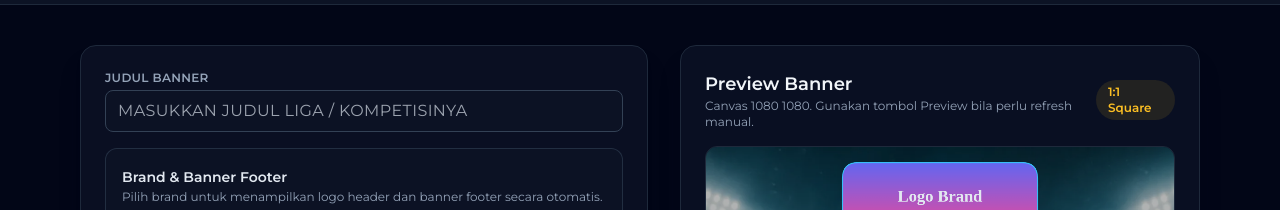
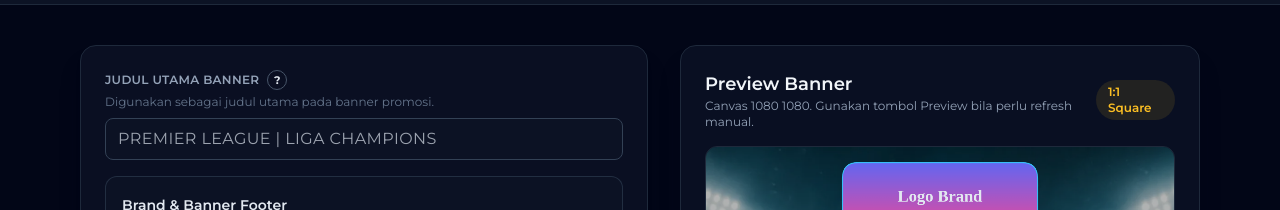
Before and after one commit to haloficate-techies/par_generante, a React (Vite) app: page / in a window 1280 px wide. Shown: the part 236-446 px from the top of the page. Built offline with nearby package versions, Linux system fonts and the light colour scheme; no server answers.

Commit message:
Pembedaan placeholder tiap mode dan pembenahan tampilan inputer judul banner

```diff
--- a/src/App.jsx
+++ b/src/App.jsx
@@ -375,6 +375,7 @@ const App = () => {
     activeSubMenu,
     activeMatchCount,
     activeMode,
+    activeModeConfig,
     leagueLogoSrc,
     togelPool,
     setTogelPool,
--- a/src/app/config/modules/mode/mode.config.js
+++ b/src/app/config/modules/mode/mode.config.js
@@ -25,6 +25,11 @@ export const MODE_CONFIG = [
     label: "Sepak Bola",
     title: "Football Banner Generator",
     subtitle: "Buat banner jadwal sepakbola berukuran 1080 x 1080 dengan cepat.",
+    titlePlaceholder: "Premier League | Liga Champions",
+    teamPlaceholders: {
+      home: "Contoh: Manchester City",
+      away: "Contoh: Liverpool FC",
+    },
     pageBackgroundClass: "bg-slate-950",
     subMenus: [
       { id: "schedule", label: "Jadwal" },
@@ -38,6 +43,11 @@ export const MODE_CONFIG = [
     label: "Bola Basket",
     title: "Basketball Banner Generator",
     subtitle: "Layout sama sementara, siap untuk penyesuaian konten basket.",
+    titlePlaceholder: "NBA | EuroLeague",
+    teamPlaceholders: {
+      home: "Contoh: Los Angeles Lakers",
+      away: "Contoh: Boston Celtics",
+    },
     pageBackgroundClass: "bg-gradient-to-br from-orange-950 via-slate-950 to-slate-950",
     subMenus: [{ id: "schedule", label: "Jadwal" }],
     defaultSubMenuId: "schedule",
@@ -47,6 +57,11 @@ export const MODE_CONFIG = [
     label: "E-Sports",
     title: "E-Sports Banner Generator",
     subtitle: "Gunakan template ini untuk jadwal turnamen gim favoritmu.",
+    titlePlaceholder: "Valorant Masters | ESL Pro League",
+    teamPlaceholders: {
+      home: "Contoh: Team Liquid",
+      away: "Contoh: Fnatic",
+    },
     pageBackgroundClass: "bg-slate-950",
     subMenus: [{ id: "schedule", label: "Jadwal" }],
     defaultSubMenuId: "schedule",
@@ -56,6 +71,7 @@ export const MODE_CONFIG = [
     label: "Togel",
     title: "Togel Banner Generator",
     subtitle: "Template siap pakai untuk informasi keluaran dan jadwal togel.",
+    titlePlaceholder: "Pasaran Hongkong | Live Draw",
     pageBackgroundClass: "bg-slate-950",
     subMenus: [],
     defaultSubMenuId: "",
@@ -65,6 +81,7 @@ export const MODE_CONFIG = [
     label: "Raffle",
     title: "Raffle Banner Generator",
     subtitle: "Siapkan banner pengumuman raffle dengan cepat.",
+    titlePlaceholder: "Raffle Spesial | Hadiah Utama",
     pageBackgroundClass: "bg-slate-950",
     subMenus: [],
     defaultSubMenuId: "",
--- a/src/components/MatchListForm.jsx
+++ b/src/components/MatchListForm.jsx
@@ -66,6 +66,7 @@ const MatchListForm = ({
   onMatchCountChange,
   matchCountOptions = [],
   activeMode,
+  activeModeConfig,
   togelPool,
   onTogelPoolChange,
   togelPoolVariant,
@@ -170,6 +171,7 @@ const MatchListForm = ({
         <BannerMetadataSection
           showTitleField={shouldShowTitleField}
           title={title}
+          titlePlaceholder={activeModeConfig?.titlePlaceholder}
           onTitleChange={onTitleChange}
           brandLogoSrc={brandLogoSrc}
           footerSrc={footerSrc}
@@ -203,6 +205,7 @@ const MatchListForm = ({
           availableGameOptions={availableGameOptions}
           showScoreInputs={isScoreLayoutActive}
           showBigMatchExtras={isBigMatchLayoutActive}
+          teamPlaceholders={activeModeConfig?.teamPlaceholders}
         disableMatchCountAdjuster={isBigMatchLayoutActive}
         />
         <TogelControlsSection
@@ -261,6 +264,13 @@ MatchListForm.propTypes = {
 
   // Mode & toggles
   activeMode: PropTypes.string,
+  activeModeConfig: PropTypes.shape({
+    titlePlaceholder: PropTypes.string,
+    teamPlaceholders: PropTypes.shape({
+      home: PropTypes.string,
+      away: PropTypes.string,
+    }),
+  }),
   modeFeatures: PropTypes.shape({
     showTogelControls: PropTypes.bool,
     showGameOptions: PropTypes.bool,
--- a/src/components/match-form/sections/BannerMetadataSection.jsx
+++ b/src/components/match-form/sections/BannerMetadataSection.jsx
@@ -3,10 +3,12 @@ import PropTypes from "prop-types";
 import BrandAssetSelector from "../ui/BrandAssetSelector";
 import BannerBackgroundPreview from "../ui/BannerBackgroundPreview";
 import LeagueLogoSelector from "../ui/LeagueLogoSelector";
+import Tooltip from "../../ui/Tooltip";
 
 const BannerMetadataSection = ({
   showTitleField = false,
   title = "",
+  titlePlaceholder = "Premier League | Liga Champions",
   onTitleChange,
   brandLogoSrc = "",
   footerSrc = "",
@@ -23,19 +25,36 @@ const BannerMetadataSection = ({
     <section className="grid gap-4">
       {showTitleField && (
         <div className="flex flex-col">
-          <label
-            htmlFor={titleInputId}
-            className="text-xs font-semibold uppercase tracking-wide text-slate-400"
-          >
-            Judul Banner
-          </label>
+          <div className="flex items-center gap-2">
+            <label
+              htmlFor={titleInputId}
+              className="text-xs font-semibold uppercase tracking-wide text-slate-400"
+            >
+              Judul Utama Banner
+            </label>
+            <Tooltip
+              content="Teks headline yang akan tampil di bagian atas banner."
+              align="left"
+            >
+              <button
+                type="button"
+                className="grid h-5 w-5 place-items-center rounded-full border border-slate-600 text-[11px] font-bold text-slate-200 transition hover:border-brand-yellow hover:text-brand-yellow focus:outline-none focus:ring-2 focus:ring-brand-yellow/30"
+                aria-label="Info Judul Utama Banner"
+              >
+                ?
+              </button>
+            </Tooltip>
+          </div>
+          <p className="mt-1 text-xs text-slate-500">
+            Digunakan sebagai judul utama pada banner promosi.
+          </p>
           <input
             id={titleInputId}
             type="text"
             value={title}
             onChange={(event) => onTitleChange?.(event.target.value.toUpperCase())}
-            placeholder="Masukkan judul liga / kompetisinya"
-            className="mt-1 rounded-lg border border-slate-700 bg-slate-900/40 px-3 py-2 text-slate-100 uppercase tracking-wide focus:border-brand-yellow focus:outline-none focus:ring-2 focus:ring-brand-yellow/30"
+            placeholder={titlePlaceholder}
+            className="mt-2 rounded-lg border border-slate-700 bg-slate-900/40 px-3 py-2 text-slate-100 uppercase tracking-wide focus:border-brand-yellow focus:outline-none focus:ring-2 focus:ring-brand-yellow/30"
           />
         </div>
       )}
@@ -67,6 +86,7 @@ const optionShape = PropTypes.shape({
 BannerMetadataSection.propTypes = {
   showTitleField: PropTypes.bool,
   title: PropTypes.string,
+  titlePlaceholder: PropTypes.string,
   onTitleChange: PropTypes.func,
   brandLogoSrc: PropTypes.string,
   footerSrc: PropTypes.string,
--- a/src/components/match-form/sections/MatchesSection/MatchFieldset.jsx
+++ b/src/components/match-form/sections/MatchesSection/MatchFieldset.jsx
@@ -14,6 +14,7 @@ const MatchFieldset = ({
   gameOptions = [],
   showScoreInputs = false,
   showBigMatchExtras = false,
+  teamPlaceholders = {},
 }) => {
   const { handlers, media, removalState } = useMatchForm();
   const {
@@ -44,6 +45,7 @@ const MatchFieldset = ({
         index={index}
         match={match}
         onMatchFieldChange={onMatchFieldChange}
+        teamPlaceholders={teamPlaceholders}
       />
       {showScoreInputs && (
         <MatchScoreInputs
@@ -115,6 +117,10 @@ MatchFieldset.propTypes = {
   gameOptions: PropTypes.arrayOf(gameOptionShape),
   showScoreInputs: PropTypes.bool,
   showBigMatchExtras: PropTypes.bool,
+  teamPlaceholders: PropTypes.shape({
+    home: PropTypes.string,
+    away: PropTypes.string,
+  }),
 };
 
 export default MatchFieldset;
--- a/src/components/match-form/sections/MatchesSection/index.jsx
+++ b/src/components/match-form/sections/MatchesSection/index.jsx
@@ -14,6 +14,7 @@ const MatchesSection = ({
   availableGameOptions = [],
   showScoreInputs = false,
   showBigMatchExtras = false,
+  teamPlaceholders = {},
   disableMatchCountAdjuster = false,
 }) => {
   if (!shouldShowMatches) {
@@ -45,6 +46,7 @@ const MatchesSection = ({
           gameOptions={availableGameOptions}
           showScoreInputs={showScoreInputs}
           showBigMatchExtras={showBigMatchExtras}
+          teamPlaceholders={teamPlaceholders}
         />
       ))}
     </section>
@@ -74,6 +76,10 @@ MatchesSection.propTypes = {
   ),
   showScoreInputs: PropTypes.bool,
   showBigMatchExtras: PropTypes.bool,
+  teamPlaceholders: PropTypes.shape({
+    home: PropTypes.string,
+    away: PropTypes.string,
+  }),
   disableMatchCountAdjuster: PropTypes.bool,
 };
 
--- a/src/hooks/props/use-match-list-form-props.js
+++ b/src/hooks/props/use-match-list-form-props.js
@@ -12,6 +12,7 @@ export const useMatchListFormProps = ({
   activeSubMenu,
   activeMatchCount,
   activeMode,
+  activeModeConfig,
   leagueLogoSrc,
 
   // Togel state
@@ -73,6 +74,7 @@ export const useMatchListFormProps = ({
       onMatchCountChange: handleMatchCountChange,
       matchCountOptions,
       activeMode,
+      activeModeConfig,
       togelPool,
       onTogelPoolChange: setTogelPool,
       togelPoolVariant,
@@ -118,6 +120,7 @@ export const useMatchListFormProps = ({
       handleMatchCountChange,
       matchCountOptions,
       activeMode,
+      activeModeConfig,
       togelPool,
       setTogelPool,
       togelPoolVariant,
```
Also changed, not shown: src/components/match-form/sections/MatchesSection/MatchBasicInfoInputs.jsx (+16 -3 lines).
